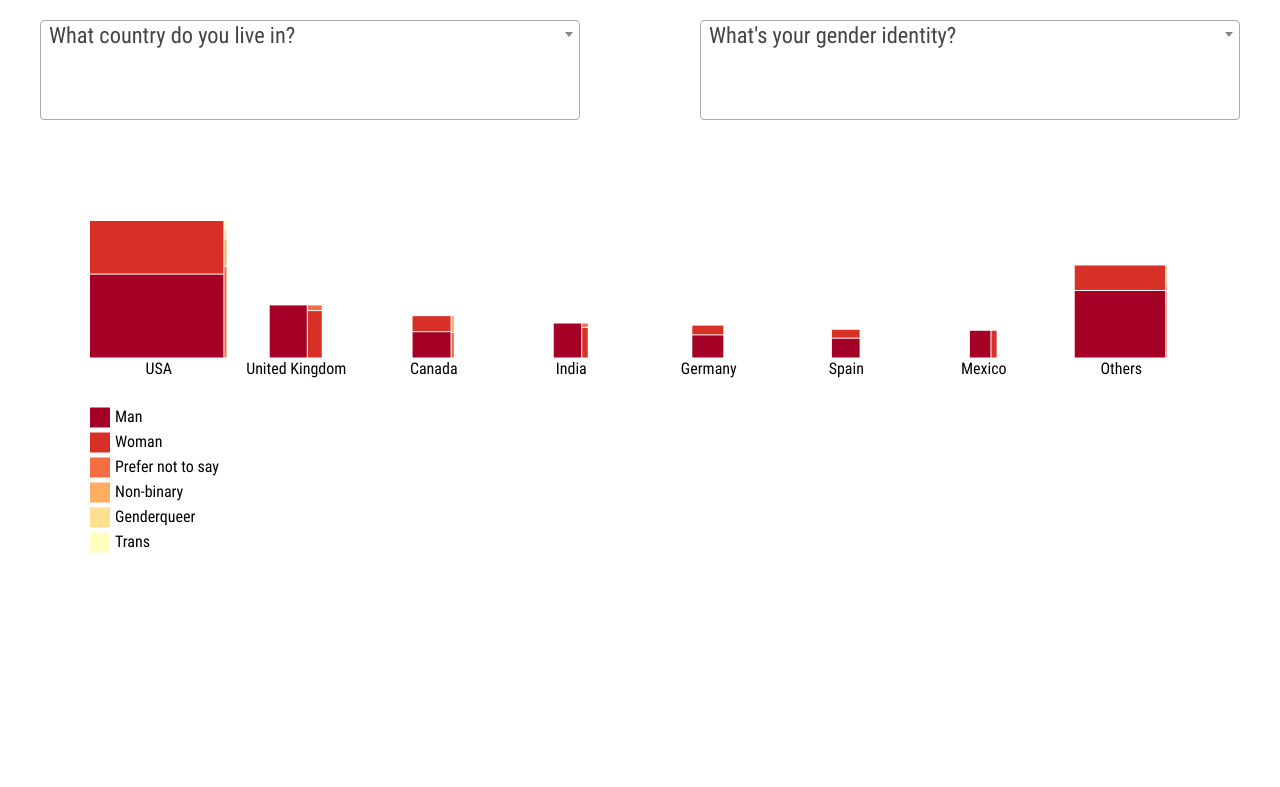
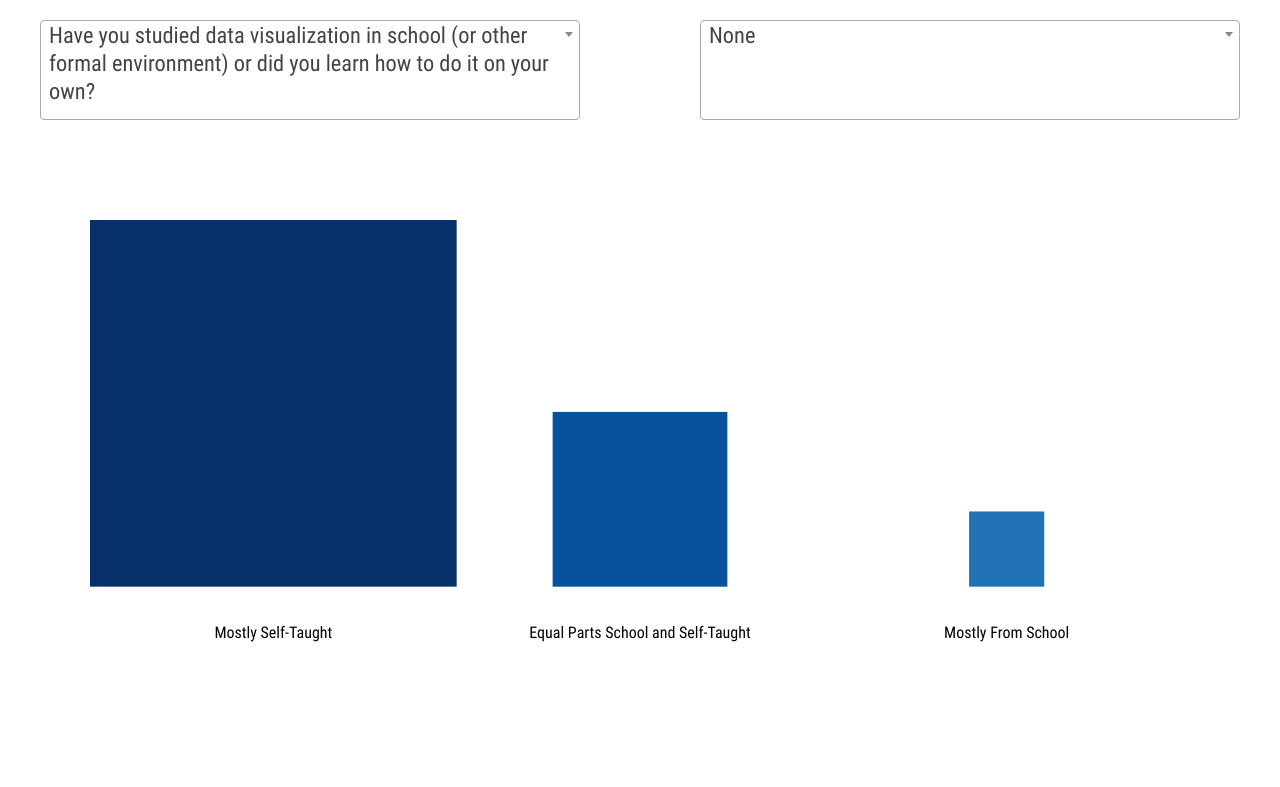
Before and after one commit to info-design-lab/DVS-Survey, a plain HTML site: page index.html in a window 1280 px wide. Shown: the top 787 px of the page. Drawn offline with Linux system fonts and the light colour scheme.

Commit message:
text wrapping of labels

```diff
--- a/css/main.css
+++ b/css/main.css
@@ -31,6 +31,10 @@ body, html{
 .cover{
   width: 1200px;
   margin: 0 auto;
+}
+
+.center {
+  text-align: center;
 }
 
 @media screen and (max-width: 1200px) {
--- a/js/vis.js
+++ b/js/vis.js
@@ -2,14 +2,15 @@ queue()
     .defer(d3.csv, 'data/cleaned_survey_results_2019.csv')
     .await(makeOrdinalVis);
 
-var question1 = "What country do you live in?";
-var question2 = "What's your gender identity?";
+var question1 = "Have you studied data visualization in school (or other formal environment) or did you learn how to do it on your own?";
+var question2 = "";
 var question1_category_limit = 7;
 var question2_category_limit = 10;
 var sequential_pallete1 = ['#08306b', '#08519c', '#2171b5', '#4292c6', '#6baed6', '#9ecae1', '#c6dbef', '#deebf7', '#f7fbff'];
 var diverging_pallete1 = ['#a50026','#d73027','#f46d43','#fdae61','#fee090','#ffffbf','#e0f3f8','#abd9e9','#74add1','#4575b4','#313695'];
 var treemap = d3.treemap().size([1, 1]);
 var selected_legend_index = null;
+const font_size = 15;
 
 function makeOrdinalVis(error, data){
   	if(error){
@@ -23,7 +24,7 @@ function makeOrdinalVis(error, data){
         right: 50
     };
     const width = document.getElementById("ordinal-vis").offsetWidth - svg_margin.left - svg_margin.right;
-    const height = 500;
+    const height = 700;
     var svg = d3.select("#ordinal-vis").append("svg")
         .attr("width", width + svg_margin.left + svg_margin.right)
         .attr("height", height + svg_margin.top + svg_margin.bottom)
@@ -228,12 +229,14 @@ function makeOrdinalVis(error, data){
                     var g = vis_svg.append("g")
                         .attr("transform", "translate(" + (i*max_height + max_height/2) + ", 0)");
 
-                    g.append("text")
-                        .attr("x", 0)
-                        .attr("y", max_height + 4)
-                        .attr("text-anchor", "middle")
-                        .attr("alignment-baseline", "hanging")
-                        .attr("dominant-baseline", "hanging")
+                    g.append("foreignObject")
+                        .attr("x", -max_height/2)
+                        .attr("y", max_height + 20)
+                        .attr("width", max_height) // replace with width you want
+                        .attr("height", 100)// replace with height you want
+                        .append("xhtml:div")// replace with html element you want
+                        .attr("class", "center")
+                        .append("p")
                         .text(visualization_data.d1[i][0]);
 
                     if(question2 !== ""){
@@ -302,6 +305,7 @@ function makeOrdinalVis(error, data){
 
 }
 
+
 String.prototype.replaceAll = function(search, replacement) {
     var target = this;
     return target.replace(new RegExp(search, 'g'), replacement);
```
